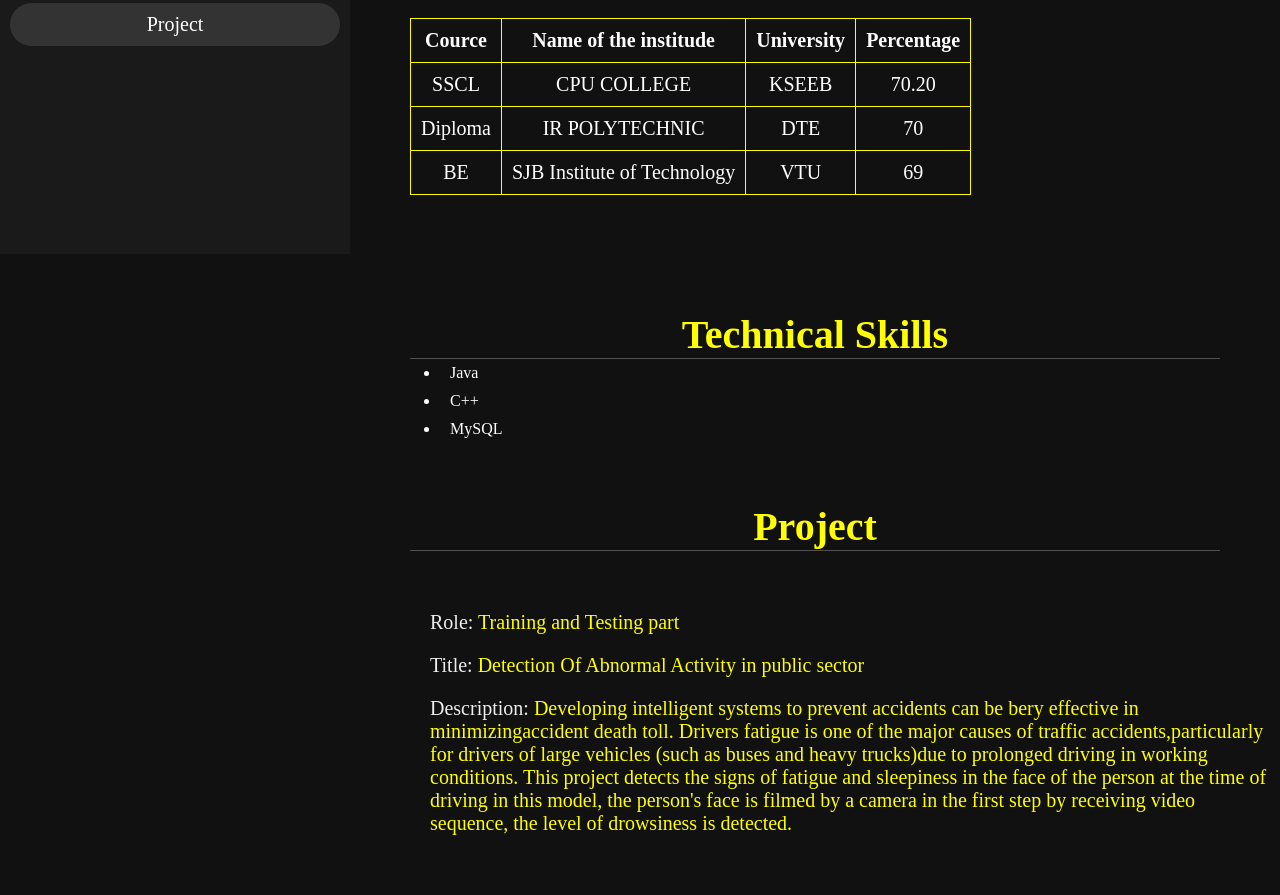
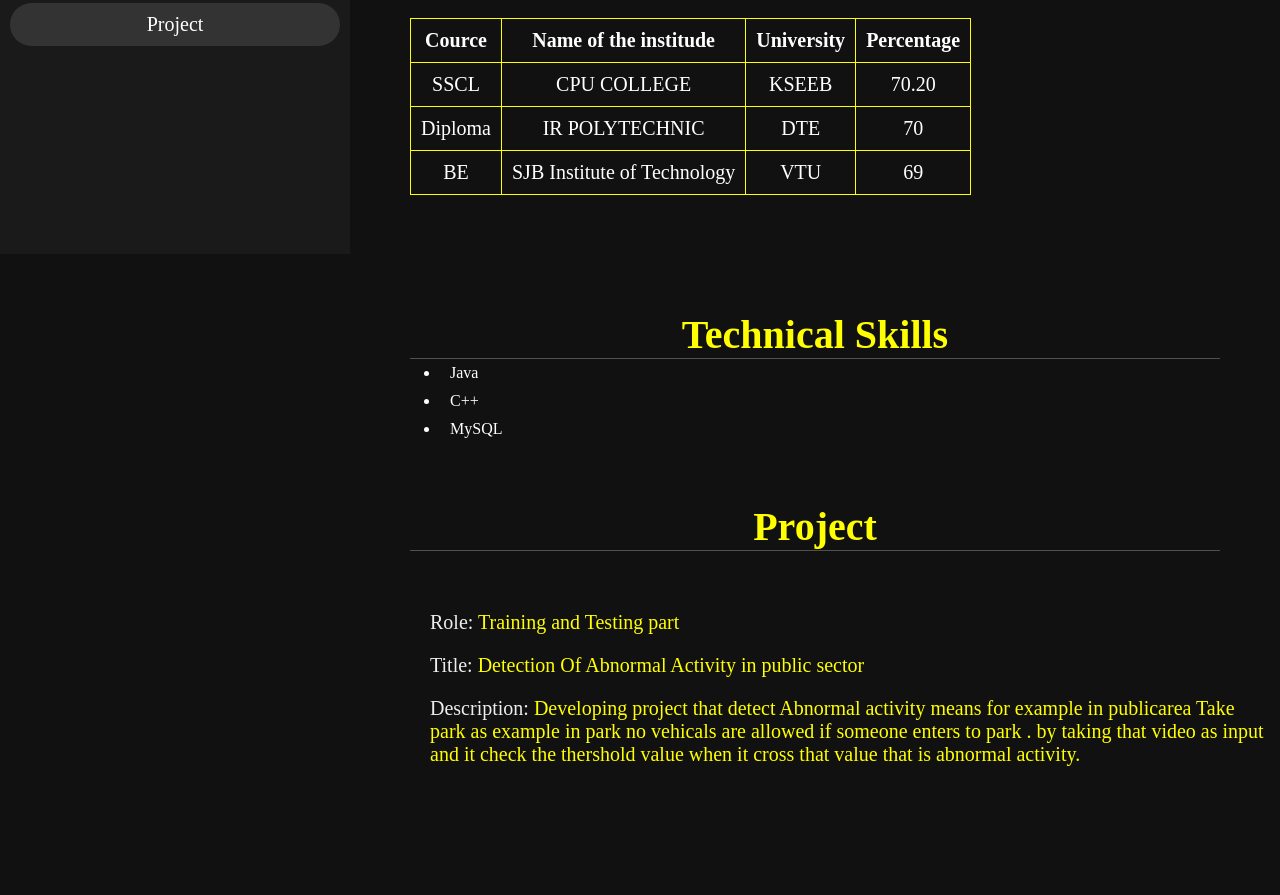
Before and after one commit to RANJITH199/Ranjith, a plain HTML site: page index.html in a window 1280 px wide. Shown: the part 546-1441 px from the top of the page. After the commit the page ends 1372 px from the top, so only its background shows below. Drawn offline with Linux system fonts and the light colour scheme.

Commit message:
Update index.html

```diff
--- a/index.html
+++ b/index.html
@@ -81,16 +81,9 @@
         <div class="det">
     <h3><span>Role: </span>Training and Testing part</h3>
     <h3><span>Title: </span>Detection Of Abnormal Activity in public sector</h3>
-    <h3><span>Description: </span>Developing intelligent systems to prevent accidents
-                can be bery effective in minimizingaccident death toll.
-                Drivers fatigue is one of the major causes of traffic
-                accidents,particularly for drivers of large vehicles
-                (such as buses and heavy trucks)due to prolonged driving
-                in working conditions. This project detects the signs of
-                fatigue and sleepiness in the face of the person at the
-                time of driving in this model, the person's face is filmed
-                by a camera in the first step by receiving video sequence,
-                the level of drowsiness is detected.</h3>
+    <h3><span>Description: </span>Developing project that detect Abnormal activity means for example in publicarea
+Take park as example in park no vehicals are allowed if someone enters to park . by taking that video as input and  it check the
+thershold value when it cross that value that is abnormal activity.</h3>
             </div>
 </div>
 </section>
```
